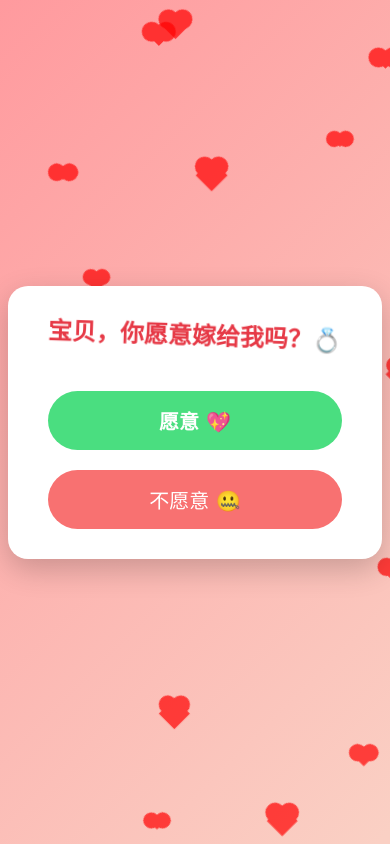
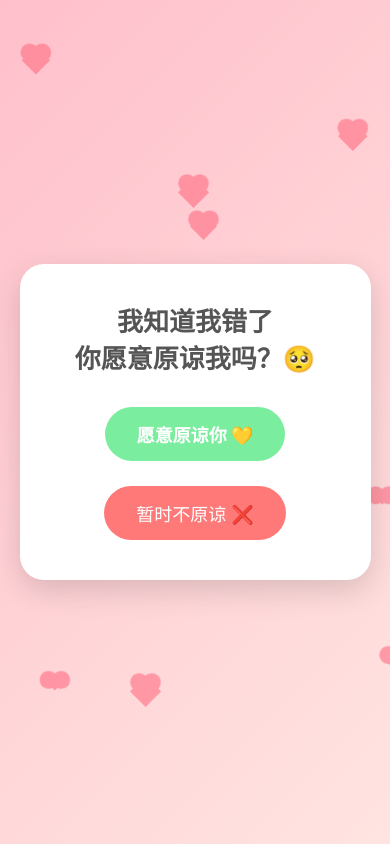
Before and after one commit to hanshuai613/propose-love, a plain HTML site: page index.html in a window 390 px wide. Shown: the top 844 px of the page. Drawn offline with Linux system fonts and the light colour scheme.

Commit message:
Update index.html

```diff
--- a/index.html
+++ b/index.html
@@ -3,17 +3,17 @@
 <head>
     <meta charset="UTF-8">
     <meta name="viewport" content="width=device-width, initial-scale=1.0">
-    <title>宝贝，嫁给我吧！</title>
+    <title>宝宝，原谅我好不好</title>
     <style>
         * {
             margin: 0;
             padding: 0;
             box-sizing: border-box;
-            font-family: "Comic Sans MS", "微软雅黑", sans-serif;
+            font-family: -apple-system, BlinkMacSystemFont, "Helvetica Neue", "微软雅黑", sans-serif;
         }
 
         body {
-            background: linear-gradient(135deg, #ff9a9e 0%, #fad0c4 99%, #fad0c4 100%);
+            background: linear-gradient(135deg, #ffc0cb 0%, #ffe4e1 100%);
             height: 100vh;
             display: flex;
             flex-direction: column;
@@ -23,78 +23,61 @@
             position: relative;
         }
 
-        /* 爱心装饰 */
         .heart {
             position: absolute;
-            width: 20px;
-            height: 20px;
-            background: red;
+            width: 18px;
+            height: 18px;
+            background: #ff6b81;
             transform: rotate(45deg);
-            opacity: 0.7;
-            animation: float 6s ease-in-out infinite;
+            opacity: 0.6;
+            animation: float 5s ease-in-out infinite;
         }
 
         .heart::before, .heart::after {
             content: '';
             position: absolute;
-            width: 20px;
-            height: 20px;
-            background: red;
+            width: 18px;
+            height: 18px;
+            background: #ff6b81;
             border-radius: 50%;
         }
 
-        .heart::before {
-            top: -10px;
-            left: 0;
-        }
-
-        .heart::after {
-            top: 0;
-            left: -10px;
-        }
+        .heart::before { top: -9px; left: 0; }
+        .heart::after { top: 0; left: -9px; }
 
         @keyframes float {
-            0% {
-                transform: rotate(45deg) translateY(0) scale(0.8);
-            }
-            50% {
-                transform: rotate(45deg) translateY(-30px) scale(1);
-            }
-            100% {
-                transform: rotate(45deg) translateY(0) scale(0.8);
-            }
+            0% { transform: rotate(45deg) translateY(0); }
+            50% { transform: rotate(45deg) translateY(-25px); }
+            100% { transform: rotate(45deg) translateY(0); }
         }
 
         .container {
             background: white;
-            padding: 40px 60px;
-            border-radius: 20px;
-            box-shadow: 0 10px 30px rgba(0,0,0,0.2);
+            padding: 40px 50px;
+            border-radius: 24px;
+            box-shadow: 0 10px 30px rgba(0,0,0,0.15);
             text-align: center;
             z-index: 10;
+            max-width: 90vw;
         }
 
         h1 {
-            color: #e63946;
-            font-size: 32px;
-            margin-bottom: 40px;
-            animation: shake 2s ease-in-out infinite;
-        }
-
-        @keyframes shake {
-            0%, 100% { transform: rotate(-2deg); }
-            50% { transform: rotate(2deg); }
+            color: #555;
+            font-size: 26px;
+            margin-bottom: 30px;
+            line-height: 1.4;
         }
 
         .btn-group {
             display: flex;
-            gap: 30px;
+            gap: 25px;
             justify-content: center;
+            flex-wrap: wrap;
         }
 
         button {
-            padding: 15px 40px;
-            font-size: 20px;
+            padding: 14px 32px;
+            font-size: 18px;
             border: none;
             border-radius: 50px;
             cursor: pointer;
@@ -102,155 +85,115 @@
         }
 
         #yesBtn {
-            background: #4ade80;
+            background: #7bed9f;
             color: white;
             font-weight: bold;
         }
 
         #yesBtn:hover {
-            background: #22c55e;
-            transform: scale(1.1);
-            box-shadow: 0 5px 15px rgba(34, 197, 94, 0.4);
+            transform: scale(1.08);
+            background: #2ed573;
         }
 
         #noBtn {
-            background: #f87171;
+            background: #ff7979;
             color: white;
             position: relative;
         }
 
-        /* 成功页面样式 */
         .success-page {
             display: none;
             position: fixed;
-            top: 0;
-            left: 0;
-            width: 100%;
-            height: 100%;
-            background: linear-gradient(135deg, #667eea 0%, #764ba2 100%);
+            top: 0; left: 0;
+            width: 100%; height: 100%;
+            background: linear-gradient(135deg, #a8e6cf 0%, #dcedc1 100%);
             flex-direction: column;
             align-items: center;
             justify-content: center;
             z-index: 100;
-            color: white;
+            color: #2d3436;
+            padding: 20px;
         }
 
         .success-page h2 {
-            font-size: 48px;
-            margin-bottom: 20px;
+            font-size: 36px;
+            margin-bottom: 15px;
         }
 
         .success-page p {
-            font-size: 24px;
-        }
-
-        /* 适配移动端 */
-        @media (max-width: 600px) {
-            .container {
-                padding: 30px 40px;
-            }
-            h1 {
-                font-size: 24px;
-            }
-            .btn-group {
-                flex-direction: column;
-                gap: 20px;
-            }
+            font-size: 20px;
+            text-align: center;
         }
     </style>
 </head>
 <body>
+
 <div class="container">
-        <h1>宝贝，你愿意嫁给我吗？💍</h1>
+    <h1>我知道我错了<br>你愿意原谅我吗？🥺</h1>
     <div class="btn-group">
-            <button id="yesBtn">愿意 💖</button>
-            <button id="noBtn">不愿意 🤐</button>
+        <button id="yesBtn">愿意原谅你 💛</button>
+        <button id="noBtn">暂时不原谅 ❌</button>
     </div>
 </div>
 
-    <!-- 成功页面 -->
 <div class="success-page" id="successPage">
-        <h2>太好了！🥳</h2>
-        <p>我就知道你会答应我的！爱你哟～</p>
+    <h2>太好啦！🥹</h2>
+    <p>我一定会好好改、好好爱你<br>再也不让你受委屈了</p>
 </div>
 
 <script>
-        // 创建随机爱心装饰
 function createHearts() {
-            const heartCount = 20;
-            for (let i = 0; i < heartCount; i++) {
+    for (let i = 0; i < 18; i++) {
         const heart = document.createElement('div');
         heart.className = 'heart';
-                // 随机位置和动画延迟
-                heart.style.left = `${Math.random() * 100}vw`;
-                heart.style.top = `${Math.random() * 100}vh`;
-                heart.style.animationDelay = `${Math.random() * 5}s`;
-                // 随机大小
-                const size = Math.random() * 15 + 10;
-                heart.style.width = `${size}px`;
-                heart.style.height = `${size}px`;
-                heart.style.left = `${Math.random() * 100}vw`;
-                heart.style.top = `${Math.random() * 100}vh`;
+        heart.style.left = Math.random() * 100 + 'vw';
+        heart.style.top = Math.random() * 100 + 'vh';
+        heart.style.animationDelay = Math.random() * 4 + 's';
+        const size = Math.random() * 12 + 10;
+        heart.style.width = size + 'px';
+        heart.style.height = size + 'px';
         document.body.appendChild(heart);
     }
 }
 
-        // 搞怪弹窗文案
 const popupTexts = [
-            "选这个不对哦～😜",
-            "再好好想想！🥺",
-            "你确定要伤我的心吗？💔",
-            "不许选这个！快选愿意～",
-            "我不听我不听，就要你说愿意！",
-            "手滑了吧？重新点～",
-            "这辈子你别想跑掉啦！",
-            "除了愿意，其他答案都无效！"
+    "再给我一次机会好不好～",
+    "我真的知道错了呜呜",
+    "别不理我嘛 🥺",
+    "你一点我就原谅啦",
+    "我会乖乖听话的",
+    "再考虑一下下～",
+    "我不能没有你呀",
+    "原谅我这一次吧～"
 ];
 
-        // 初始化
 window.onload = function() {
     createHearts();
-
     const yesBtn = document.getElementById('yesBtn');
     const noBtn = document.getElementById('noBtn');
     const successPage = document.getElementById('successPage');
 
-            // 点击愿意按钮
-            yesBtn.addEventListener('click', function() {
+    yesBtn.addEventListener('click', () => {
         document.querySelector('.container').style.display = 'none';
         successPage.style.display = 'flex';
     });
 
-            // 点击不愿意按钮（搞怪逻辑）
-            noBtn.addEventListener('click', function(e) {
+    function runAway() {
+        const maxX = window.innerWidth - 140;
+        const maxY = window.innerHeight - 70;
+        noBtn.style.position = 'absolute';
+        noBtn.style.left = Math.random() * maxX + 'px';
+        noBtn.style.top = Math.random() * maxY + 'px';
+    }
+
+    noBtn.addEventListener('click', (e) => {
         e.preventDefault();
-                // 随机选一个文案
-                const randomText = popupTexts[Math.floor(Math.random() * popupTexts.length)];
-                // 弹出搞怪提示
-                alert(randomText);
-
-                // 让按钮随机移动（增加搞怪效果）
-                const maxX = window.innerWidth - 150;
-                const maxY = window.innerHeight - 80;
-                const randomX = Math.random() * maxX;
-                const randomY = Math.random() * maxY;
-
-                noBtn.style.position = 'absolute';
-                noBtn.style.left = `${randomX}px`;
-                noBtn.style.top = `${randomY}px`;
+        const txt = popupTexts[Math.floor(Math.random() * popupTexts.length)];
+        alert(txt);
+        runAway();
     });
 
-            // 鼠标移到不愿意按钮上也移动（增加难度）
-            noBtn.addEventListener('mouseover', function() {
-                const maxX = window.innerWidth - 150;
-                const maxY = window.innerHeight - 80;
-                const randomX = Math.random() * maxX;
-                const randomY = Math.random() * maxY;
-
-                noBtn.style.position = 'absolute';
-                noBtn.style.left = `${randomX}px`;
-                noBtn.style.top = `${randomY}px`;
-            });
+    noBtn.addEventListener('mouseover', runAway);
 };
 </script>
 </body>
```
Lines whose indentation alone changed are shown as unchanged.
